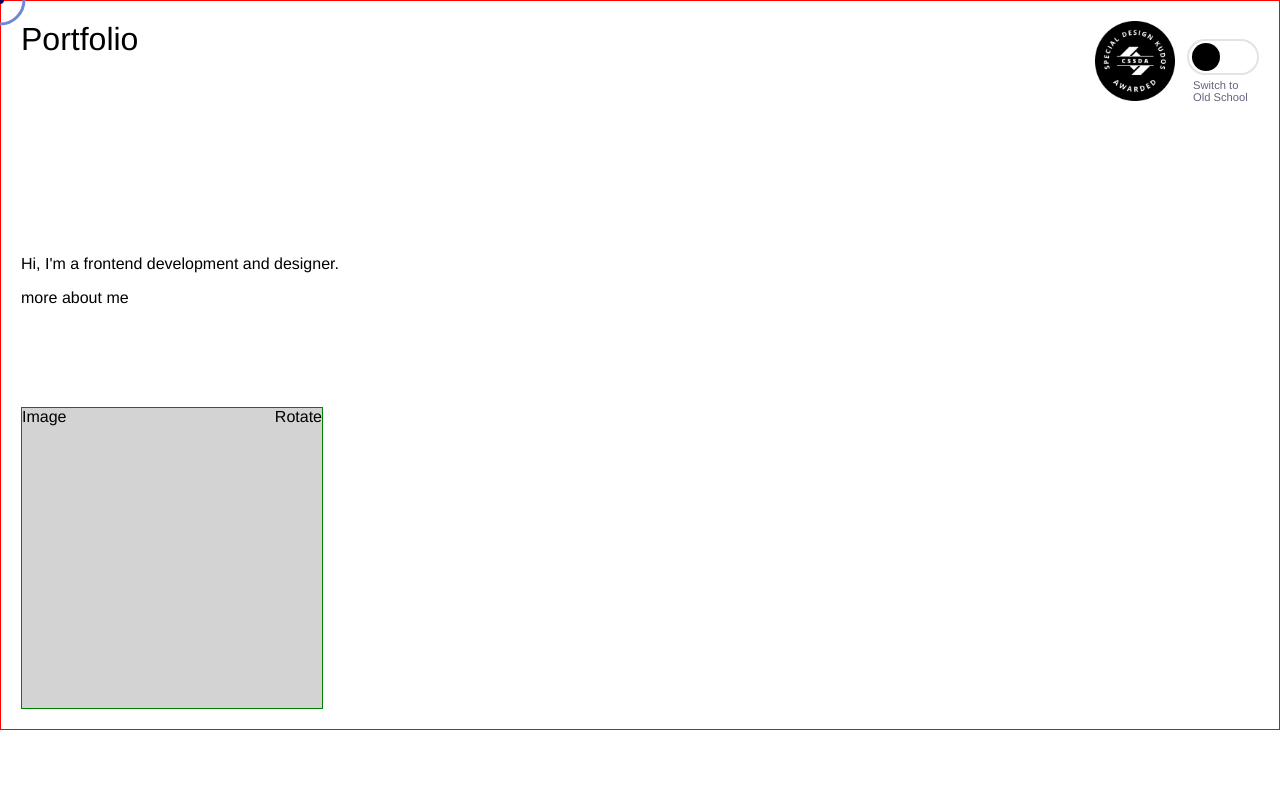
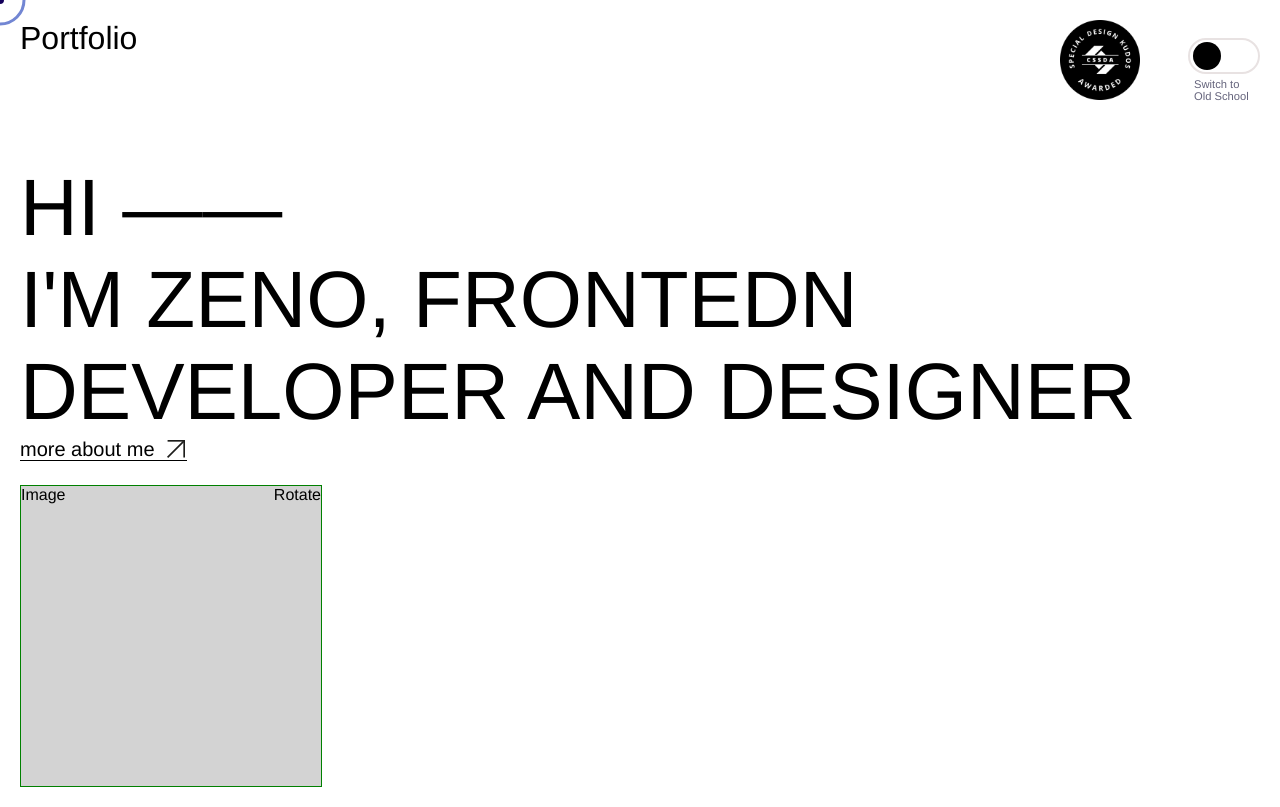
Before and after one commit to Caiyuzhen/Website-Exercise, a plain HTML site: page src/index.html in a window 1280 px wide. Drawn offline with Linux system fonts and the light colour scheme.

Commit message:
build:view

```diff
--- a/src/index.html
+++ b/src/index.html
@@ -8,6 +8,7 @@
 
 	<link rel="stylesheet" href="./style/cursor.css">
 	<link rel="stylesheet" href="./views/baseInfoView.css">
+	<link rel="stylesheet" href="./views/bigTitle.css">
 </head>
 <body>
 
--- a/src/style/cursor.css
+++ b/src/style/cursor.css
@@ -37,7 +37,7 @@ body {
 }
 
 .container {
-	border: 1px solid red;
+	/* border: 1px solid red; */
 	padding: 20px;
 }
 
--- a/src/views/baseInfoView.css
+++ b/src/views/baseInfoView.css
@@ -1,5 +1,5 @@
 .container {
-	border: 1px solid red;
+	/* border: 1px solid red; */
 	padding: 20px;
 }
 
@@ -7,7 +7,7 @@
 .info-header {
 	display: flex;
 	flex-direction: column;
-	gap: 100px
+	gap: 24px
 }
 
 .info-header-nav {
@@ -15,9 +15,17 @@
 	justify-content: space-between;
 }
 
+.info-header {
+	/* border: 1px solid red; */
+}
+
+
+/* 右上角一块信息 */
 .info-header-nav-badge {
+	position: relative;
 	display: flex;
-	gap: 12px;
+	gap: 48px;
+	/* border: 1px solid red; */
 }
 
 .info-header-text {
@@ -98,6 +106,7 @@
 	height: 0;
 	width: 0;
 	opacity: 0;
+	/* position: absolute; */
 }
 
 .switch-bar {
--- a/src/views/baseInfoView.js
+++ b/src/views/baseInfoView.js
@@ -1,7 +1,7 @@
 // 引入图片
 let circleBadgeNormal = './imgs/cssda-special-kudos-black.png'
 let circleBadgeHover = './imgs/cssda-special-kudos-purple.png'
-
+import bigTitle from "../views/bigTitle.js" //🔥路径需要从最外侧调用！
 
 // 顶部信息 View
 const baseInfoTemp = `
@@ -10,14 +10,19 @@ const baseInfoTemp = `
 			<div class="info-header-nav">
 				<span class="info-header-nav-title">Portfolio</span>
 				<div class="info-header-nav-badge">
+
 					<!-- 🔥🔥🔥打标记的思路: 只要有 data-bigdot="true" 这个属性的元素 hover 上去后都会改变 Point 的样式！-->
+					<!-- 只要加上 data-bigdot="true" 就有 hover 效果!-->
 					<div data-bigdot="true" class="info-header-nav-badge-box">
 						<img class="circleBadgeNormal" src="${circleBadgeNormal}" alt="">
 						<img class="circleBadgeHover" src="${circleBadgeHover}" alt="">
 					</div>
+
+					<!-- 按钮 -->
 					<div class="info-header-switch-container">
 						<!-- 右侧开关 -->
-						<div class="info-header-nav-badge-switch">
+						<!-- 只要加上 data-bigdot="true" 就有 hover 效果!-->
+						<div data-bigdot="true" class="info-header-nav-badge-switch">
 							<!-- 🔥🔥🔥开关小技巧, 把 checkbox type 的 input 放到 label 内！ 【点击 switch-bar】 也能改变 【checkbox】的状态！！因为在 label 下整个会自动绑定！ -->
 							<label>
 								<input class="checkBoxSwitch" type="checkbox">
@@ -33,10 +38,10 @@ const baseInfoTemp = `
 				</div>
 			</div>
 
-			<div class="info-header-text">
-				<p>Hi, I'm a frontend development and designer.</p>
-				<span>more about me</span>
-			</div>
+			<!-- 大标题文字组件 -->
+			${bigTitle()}
+
+
 			<div class="info-header-imgs">
 				<div class="info-header-imgs-img">Image</div>
 				<span class="info-header-imgs-rotate">Rotate</span>
--- /dev/null
+++ b/src/views/bigTitle.css
@@ -0,0 +1,46 @@
+.info-header-detail {
+	font-size: 5rem;
+	font-weight: 200;
+	display: flex;
+	flex-direction: column;
+}
+
+/* 🌟 小标题*/
+.info-header-more {
+	font-size: 1.25rem;
+	font-weight: 200;
+	position: relative;
+	width: fit-content;/* 🔥适应内容的宽度！！ */
+	padding-right: 32px; /*🔥把容器撑宽, 相当于把底部的下划线也撑宽了！！*/
+	overflow-x: hidden;
+	/* border: 1px solid red; */
+}
+
+/* 🔥小标题的下划线 */
+.info-header-more::before {
+	content: " ";/*先加个空字符！*/
+	width: 100%;
+	height: 2px;
+	background-color: black;
+	position: absolute;
+	bottom: -1px;
+	transition: transform 0.3s ease-in-out;
+}
+
+
+/* 🔥小标题的 hover 效果 */
+.info-header-more:hover::before {
+	transform: translateX(100%); /*⚡️⚡️⚡️小元素移走！*/
+}
+
+
+/* 🔥右侧的小 icon */
+.info-header-more::after {
+	content: " ";/*先加个空字符！*/
+	width: 18px;
+	height: 18px;
+	background-image: url('../imgs/arrow.svg');
+	position: absolute;
+	background-repeat: no-repeat;
+	transform: translate(12px, 2px) ;
+}
--- /dev/null
+++ b/src/views/bigTitle.js
@@ -0,0 +1,14 @@
+const bigTitleInfo = `
+	<div class="info-header-detail" data-bigdot="true">
+		<span>HI ——</span>
+		<span>I'M ZENO, FRONTEDN</span>
+		<span>DEVELOPER AND DESIGNER</span>
+		<span class="info-header-more">
+			more about me
+		</span>
+	</div>
+`
+
+export default function bigTitle () {
+	return bigTitleInfo
+}
```
